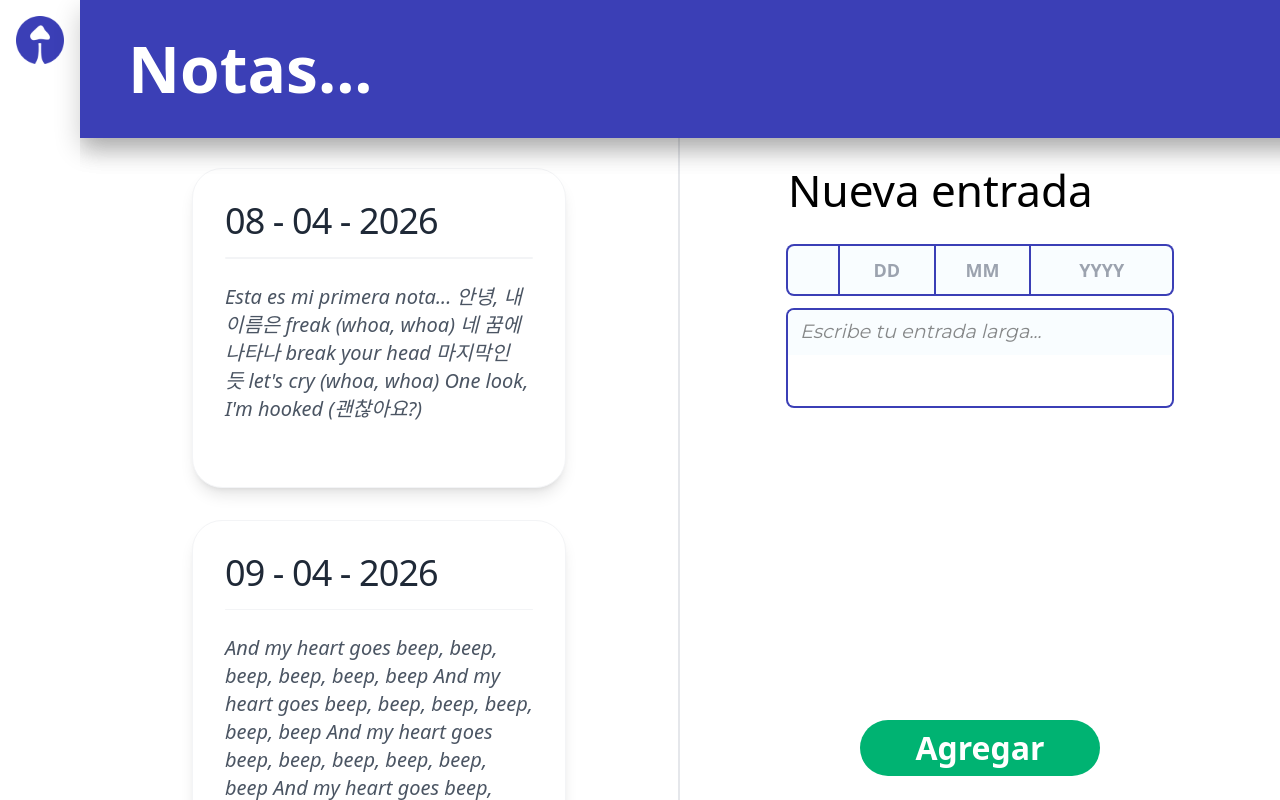
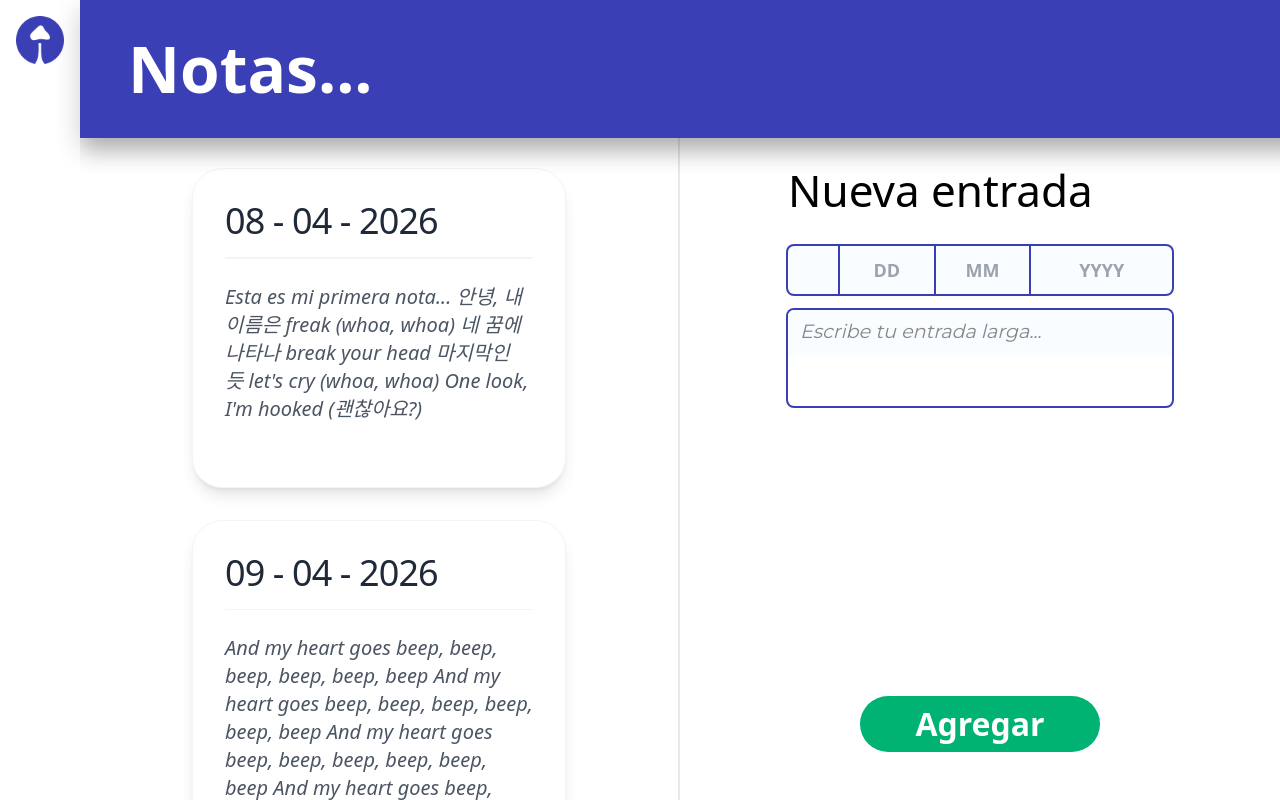
Before and after one commit to AztlanConsulting/Fungivora-Dev, a React (Vite) app in the folder frontend/: page /notas in a window 1280 px wide. Built offline with nearby package versions, Linux system fonts and the light colour scheme; some icons are missing.

Commit message:
[FIX] (frontend) fix button placement

```diff
--- a/frontend/src/componentes/template/notas.jsx
+++ b/frontend/src/componentes/template/notas.jsx
@@ -137,7 +137,7 @@ function Notas() {
 
          {/* Botón de agregar*/}
           <div className="flex-1" />
-          <div className="w-full flex justify-center pb-10 md:pb-6">
+          <div className="w-full flex justify-center pb-24 md:pb-12">
             <Button variant="agregar">
               Agregar
             </Button>
```
